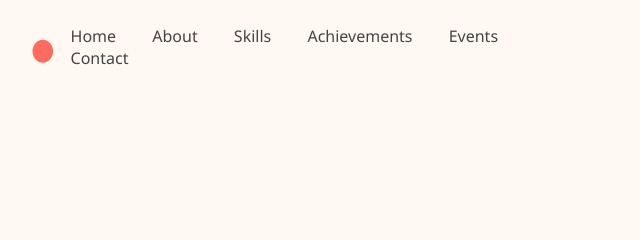
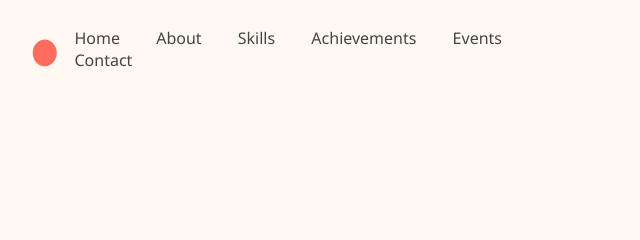
Before and after one commit to NaveenkumarGnanasekar/personal_portfolio, a plain HTML site: page index.html in a window 1280 px wide. Shown: the top 240 px of the page, 49-689 px from the left. Drawn offline with Linux system fonts and the light colour scheme.

Commit message:
Adjust font size and fix CSS formatting

```diff
--- a/css.css
+++ b/css.css
@@ -21,7 +21,7 @@ body {
 }
 
 .logo {
-    font-size: 30px;
+    font-size: 35px;
     color: #ff6b5c;
 }
 
@@ -212,7 +212,7 @@ body {
 /* ===== FOOTER ===== */
 footer {
     background-color: #cecece;
-    text-align: center;
+        text-align: center;
     padding: 30px;
 }
 
@@ -232,3 +232,4 @@ footer {
     transform: scale(1.2);
     filter: drop-shadow(0 0 8px #ff6b5c);
 }
+/* ===== EVENTS ===== */
```
